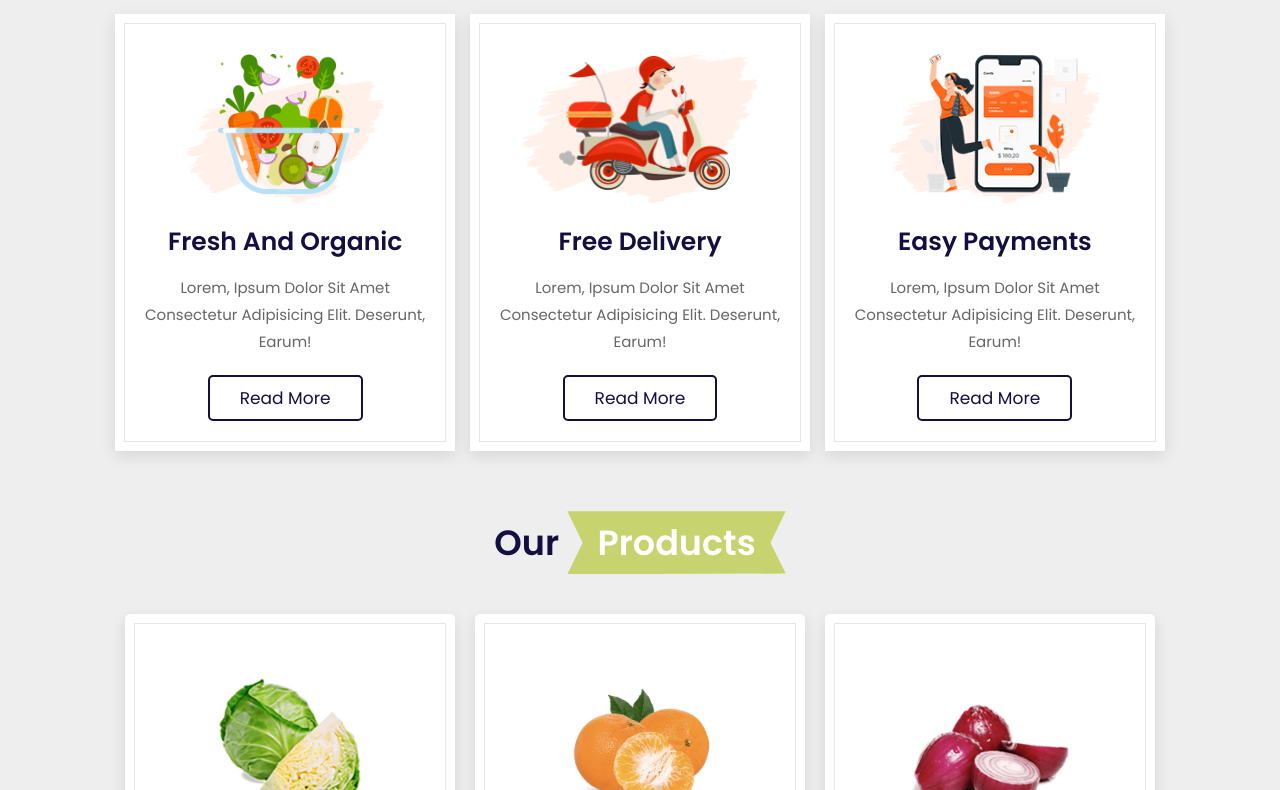
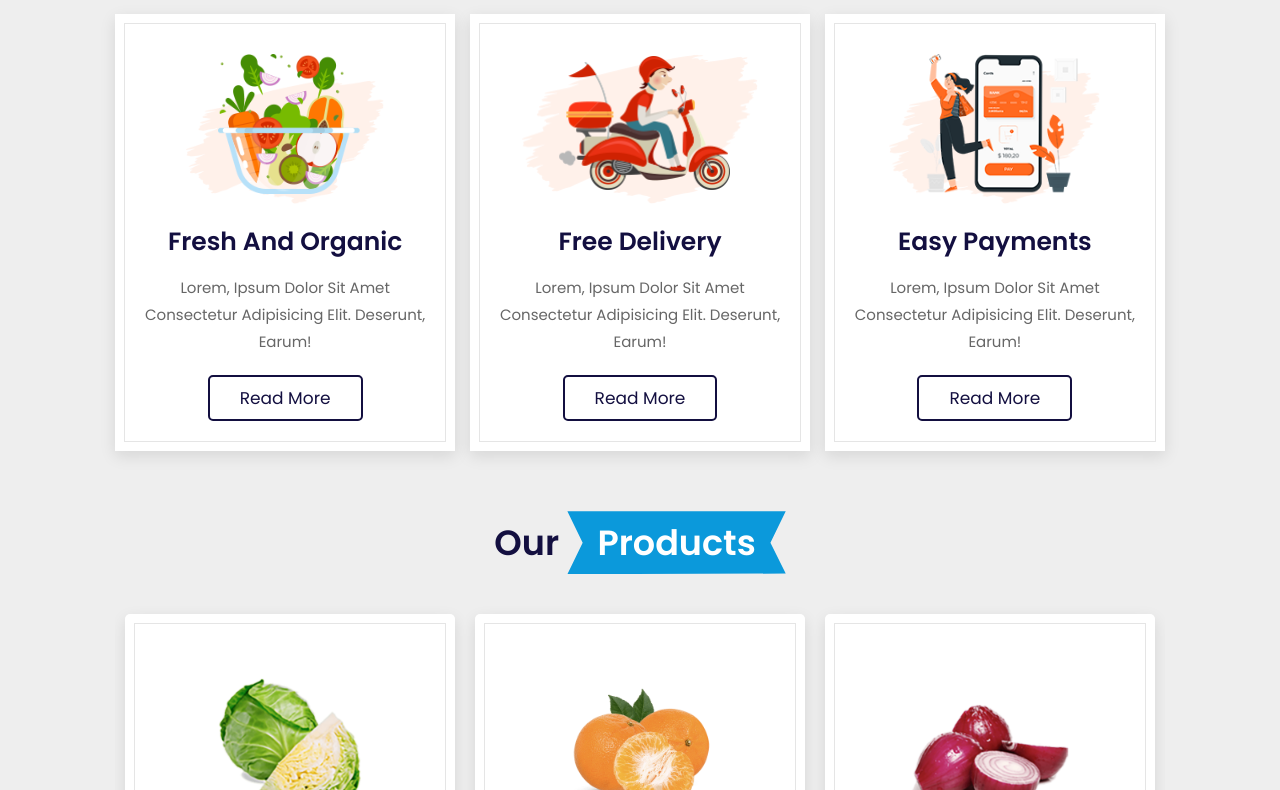
Before and after one commit to gaytripandit/FoodApp, a plain HTML site: page index.html in a window 1280 px wide. Shown: the part 571-1361 px from the top of the page. Drawn offline with nearby package versions, Linux system fonts and the light colour scheme.

Commit message:
Update style.css

```diff
--- a/css/style.css
+++ b/css/style.css
@@ -1,7 +1,7 @@
 @import url('https://fonts.googleapis.com/css2?family=Poppins:wght@100;300;400;500;600&display=swap');
 
 :root{
-    --orange:#C7D36F;
+    --orange:#0b99db;
     --black:#130f40;
     --light-color:#666;
     --box-shadow:0 .5rem 1.5rem rgba(0,0,0,.1);
```
